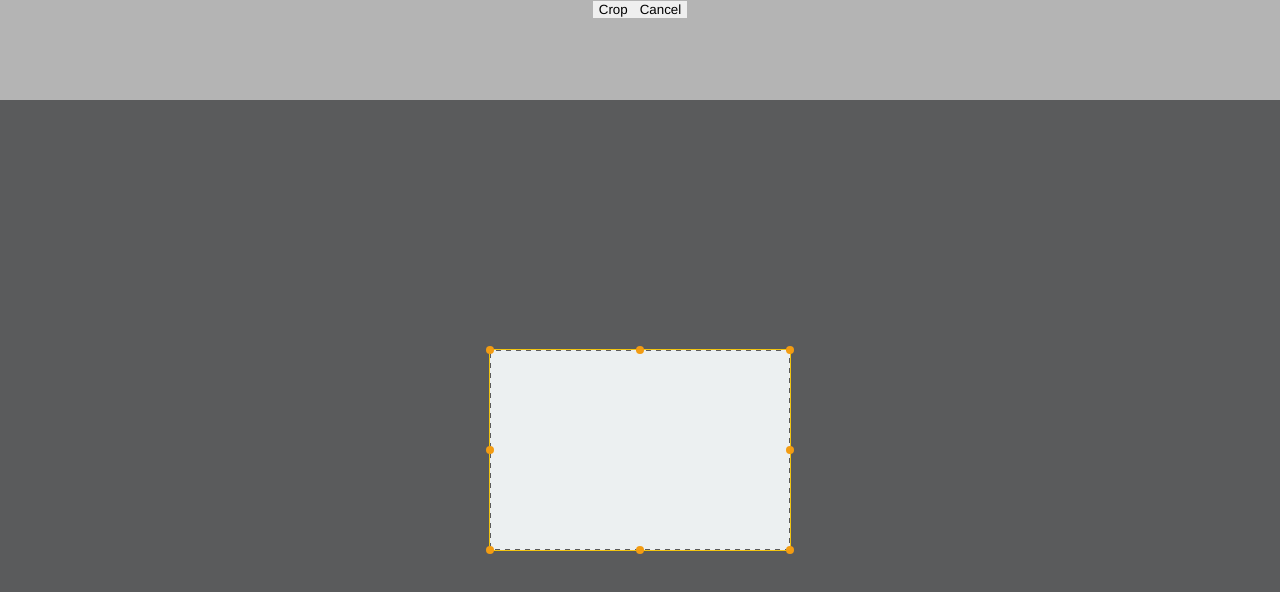
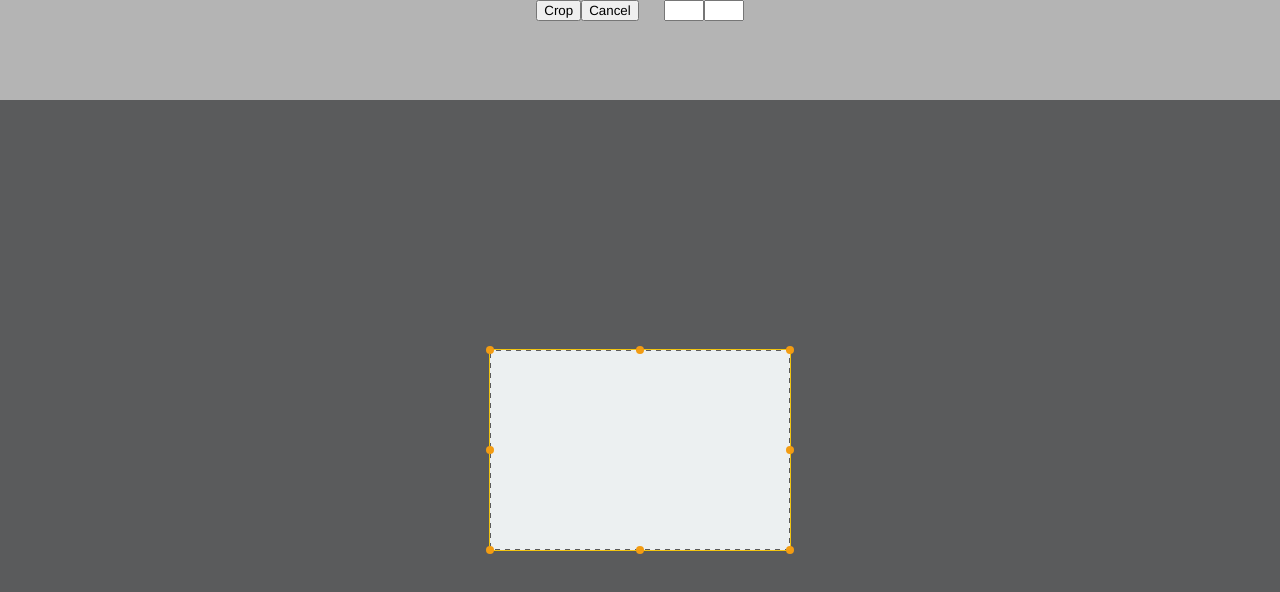
Before and after one commit to vherever/vue-drawing-tool, a Vue app: page / in a window 1280 px wide. Both pictures are taken after a click on the button "Crop". Shown: the top 592 px of the page. Built offline with nearby package versions, Linux system fonts and the light colour scheme.

Commit message:
Crop tool into component

```diff
--- a/src/components/ControlsBar.vue
+++ b/src/components/ControlsBar.vue
@@ -2,7 +2,7 @@
   <div class="s_scr__drawing_controls">
     <div class="s_scr_controls_inner">
       <div class="s_scr_controls_inner2"
-           v-if="allowToCrop">
+           v-if="!cropControlsIsActive">
         <button class="c_edit" ref="edit-mode"
                 v-bind:class="drawingMode === 'edit' ? 'active' : ''"
                 @click="toEditMode"></button>
@@ -84,13 +84,13 @@
 
       <button class="c_crop"
               @click="cropCanvas"
-              v-if="allowToCrop">Crop</button>
+              v-if="!cropControlsIsActive">Crop</button>
 
-      <div class="s_scr__crop_controls"
-           v-if="cropControlsIsActive">
-        <button @click="cropOkay">Crop</button>
-        <button @click="cropCancel">Cancel</button>
-      </div>
+      <CropControl :cropControlsIsActive="cropControlsIsActive"
+                   :canvasFabricRef="canvasFabricRef"
+                   :zoomRatio="zoomRatio"
+                   @cropControlsIsActive="cropControlsIsActiveEmit"
+      ></CropControl>
     </div>
   </div>
 </template>
@@ -106,6 +106,7 @@ import DropdownLineWidthPanel from '@/components/DropdownLineWidthPanel.vue';
 import DropdownFiguresPanel from '@/components/DropdownFiguresPanel.vue';
 import CropTool from '@/plugins/crop-tool';
 import AppService from '@/services/app-service';
+import CropControl from '@/components/CropControl.vue';
 // import { fabric } from 'fabric';
 
 const vClickOutside = require('v-click-outside');
@@ -121,6 +122,7 @@ export declare const fabric: any;
     DropdownColorPanel,
     DropdownLineWidthPanel,
     DropdownFiguresPanel,
+    CropControl,
   },
   directives: {
     clickOutside: vClickOutside.directive,
@@ -141,9 +143,7 @@ export default class ControlsBar extends Vue {
   private lineWidthPanelIsOpened: boolean = false;
   private figuresPanelIsOpened: boolean = false;
   private cropControlsIsActive: boolean = false;
-  private allowToCrop: boolean = true;
   private appServiceInstance!: AppService;
-  private cropInstance!: CropTool;
   private colors: any[] = [
     { id: '1abc9c', c: '#1abc9c', n: 'TURQUOISE' },
     { id: '16a085', c: '#16a085', n: 'GREEN SEA' },
@@ -171,7 +171,6 @@ export default class ControlsBar extends Vue {
     this.toDrawingMode();
     this.listenToEvents();
     this.appServiceInstance = new AppService();
-    this.cropInstance = new CropTool(this.canvasFabricRef);
   }
 
   private get canvasWidth(): number {
@@ -311,27 +310,12 @@ export default class ControlsBar extends Vue {
     this.figuresPanelIsOpened = !this.figuresPanelIsOpened;
   }
 
-  private cropCanvas(): void {
-    this.allowToCrop = false;
-    this.emitCanvasMode('crop');
-    this.cropInstance.init(this.canvasWidth, this.canvasHeight, this.zoomRatio);
-    this.cropControlsIsActive = true;
+  private cropControlsIsActiveEmit(state: boolean): void {
+    this.cropControlsIsActive = state;
   }
 
-  private cropCancel(): void {
-    this.cropControlsIsActive = false;
-    this.allowToCrop = true;
-    this.cropInstance.removeCropperOverlay();
-  }
-
-  private cropOkay(): void {
-    this.cropControlsIsActive = false;
-    this.allowToCrop = true;
-    EventBus.$emit('cropEmit', true);
-    setTimeout(() => {
-      // TODO: Improve this?
-      EventBus.$emit('drawingMode', 'freedraw');
-    }, 10);
+  private cropCanvas(): void {
+    this.cropControlsIsActive = true;
   }
 }
 </script>
--- /dev/null
+++ b/src/components/CropControl.vue
@@ -0,0 +1,71 @@
+<template>
+  <div class="s_scr__crop_controls"
+       v-if="cropControlsIsActive">
+    <button @click="cropOkay">Crop</button>
+    <button @click="cropCancel">Cancel</button>
+
+    <input type="number" class="s_scr__canvas_width">
+    <input type="number" class="s_scr__canvas_height">
+  </div>
+</template>
+
+<script lang="ts">
+import { Component, Prop, Vue } from 'vue-property-decorator';
+import EventBus from '@/shared/eventBus';
+import CropTool from '@/plugins/crop-tool';
+
+export declare const fabric: any;
+
+@Component
+export default class CropControl extends Vue {
+  @Prop() private canvasFabricRef!: fabric.Canvas;
+  @Prop() private cropControlsIsActive!: boolean;
+  @Prop() private zoomRatio!: number;
+  private cropInstance!: CropTool;
+
+  mounted() {
+    this.cropInstance = new CropTool(this.canvasFabricRef);
+  }
+
+  updated() {
+    if (this.cropControlsIsActive) {
+      EventBus.$emit('drawingMode', 'crop');
+      this.cropInstance.init(this.canvasWidth, this.canvasHeight, this.zoomRatio);
+    }
+  }
+
+  private get canvasWidth(): number {
+    return this.canvasFabricRef.getWidth();
+  }
+
+  private get canvasHeight(): number {
+    return this.canvasFabricRef.getHeight();
+  }
+
+  private cropOkay(): void {
+    this.$emit('cropControlsIsActive', false);
+    EventBus.$emit('cropEmit', true);
+    setTimeout(() => {
+      // TODO: Improve this?
+      EventBus.$emit('drawingMode', 'freedraw');
+    }, 10);
+  }
+
+  private cropCancel(): void {
+    this.$emit('cropControlsIsActive', false);
+    this.cropInstance.removeCropperOverlay();
+  }
+}
+</script>
+
+<style scoped lang="scss">
+  .s_scr__crop_controls {
+    .s_scr__canvas_width {
+      margin-left: 25px;
+      width: 40px;
+    }
+    .s_scr__canvas_height {
+      width: 40px;
+    }
+  }
+</style>
```
